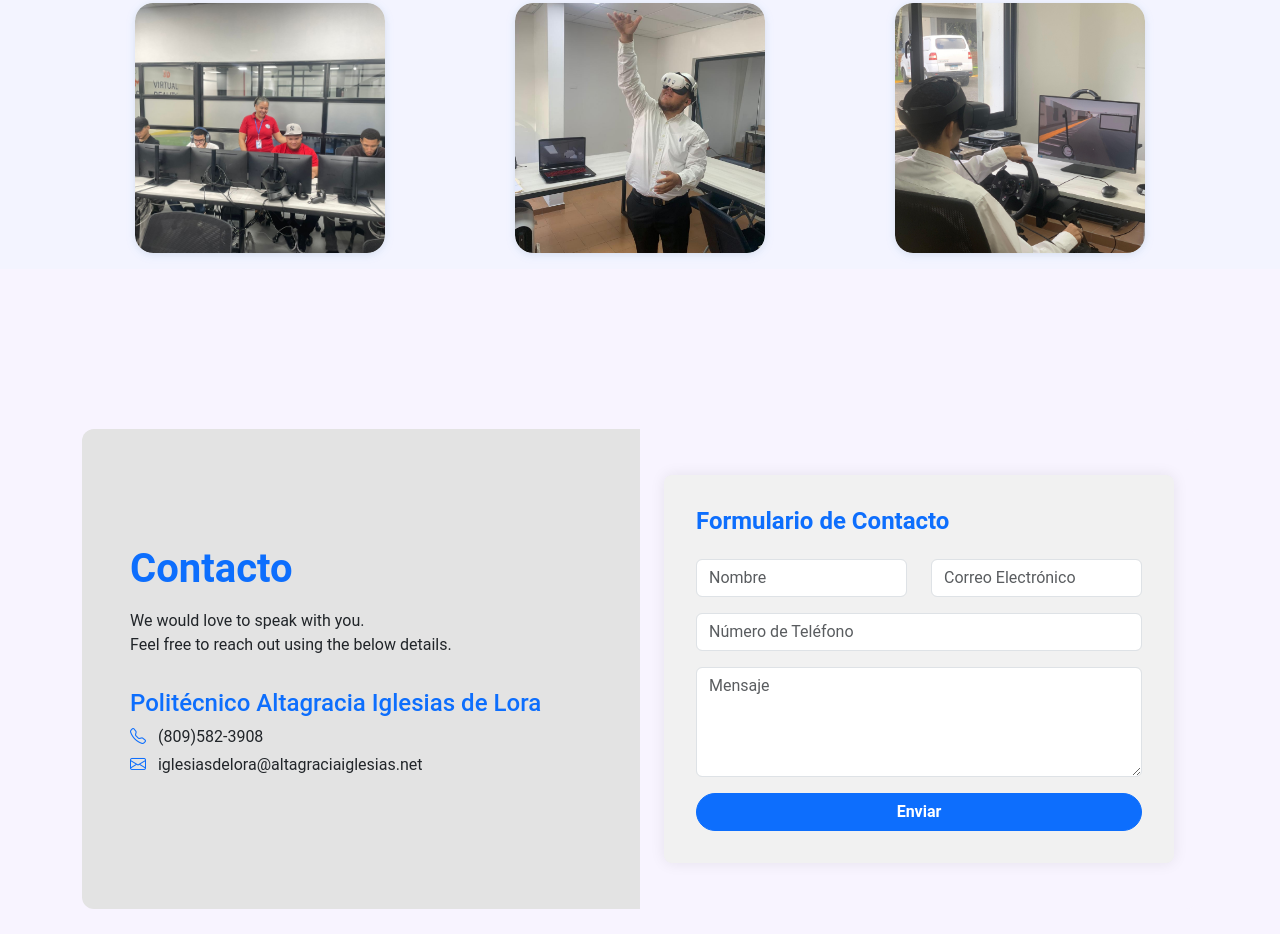
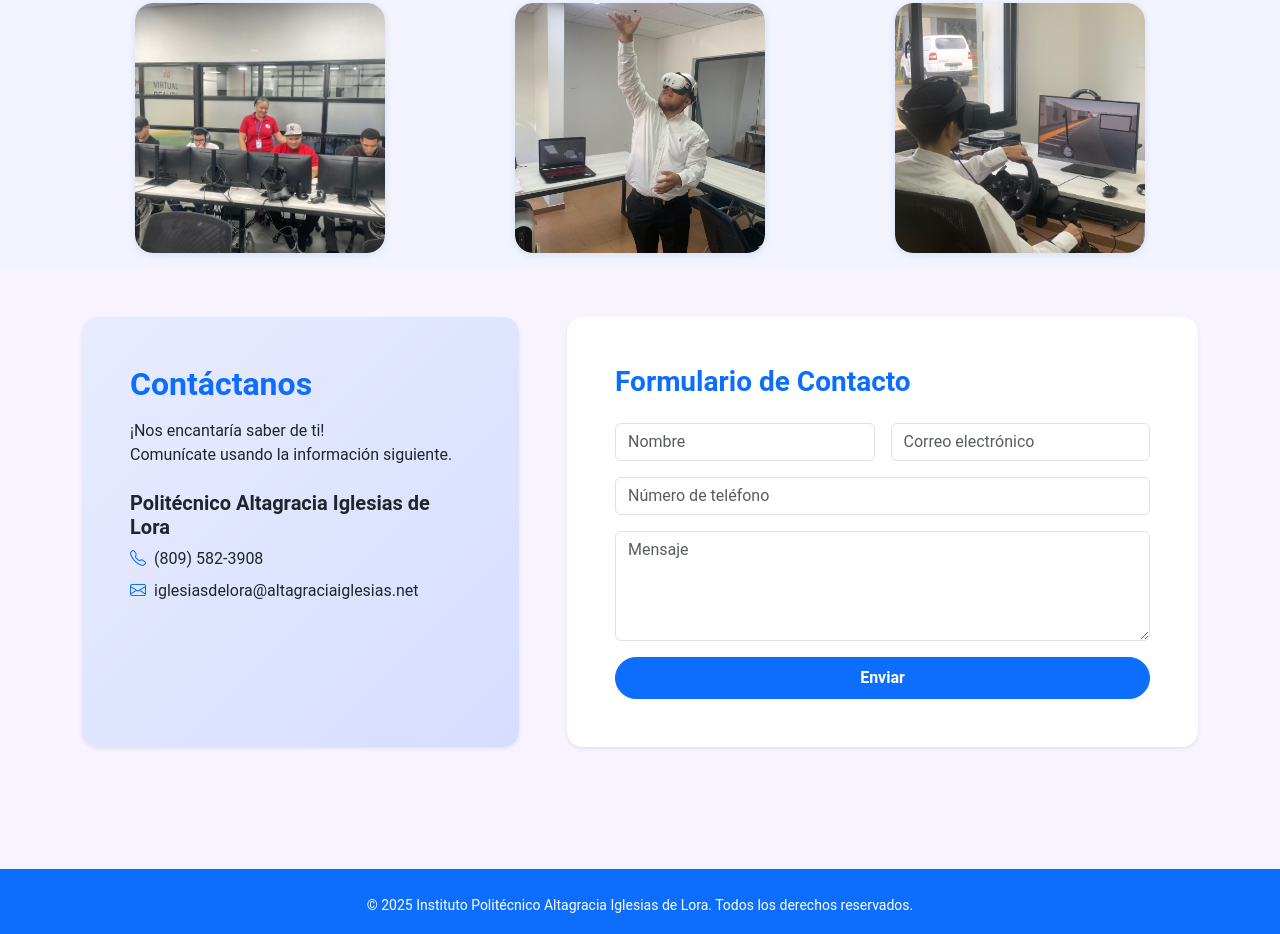
Before and after one commit to teacherluis1/Politecnico-Altagracia-Iglesias-de-Lora, a plain HTML site: page index.html in a window 1280 px wide. Shown: the part 2986-3920 px from the top of the page. Drawn offline with nearby package versions, Linux system fonts and the light colour scheme.

Commit message:
arregle la parte de contactos un poco

```diff
--- a/components/contacto.html
+++ b/components/contacto.html
@@ -1,33 +1,48 @@
-<section id="contactos" class="py-5 bg-light d-flex align-items-center min-vh-100" style="background:#f8f4ff !important;">
+<!-- components/contacto.html -->
+<section id="contactos" class="py-5 position-relative" style="background:#f8f4ff;">
   <div class="container">
-    <div class="row g-0">
-      <div class="col-md-6 d-flex flex-column justify-content-center p-5" style="background:#e3e3e3; min-height:480px; border-radius:12px 0 0 12px;">
-        <h2 class="text-primary fw-bold mb-3" style="font-size:2.5rem;">Contacto</h2>
-        <p class="mb-2">We would love to speak with you.<br>Feel free to reach out using the below details.</p>
-        <h4 class="text-primary mt-4 mb-2">Politécnico Altagracia Iglesias de Lora</h4>
-        <p class="mb-1"><i class="bi bi-telephone text-primary me-2"></i> (809)582-3908</p>
-        <p><i class="bi bi-envelope text-primary me-2"></i> iglesiasdelora@altagraciaiglesias.net</p>
+    <div class="row g-lg-5 align-items-stretch">
+
+      <!-- DATOS DE CONTACTO -->
+      <div class="col-lg-5 mb-4 mb-lg-0">
+        <article class="contact-card h-100 p-5 rounded-4 shadow-sm">
+          <h2 class="fw-bold text-primary mb-3">Contáctanos</h2>
+          <p class="mb-4">¡Nos encantaría saber de ti!<br>Comunícate usando la información siguiente.</p>
+
+          <h5 class="fw-semibold mb-1">Politécnico Altagracia Iglesias de Lora</h5>
+          <ul class="list-unstyled lh-lg mb-0">
+            <li><i class="bi bi-telephone me-2 text-primary"></i>(809) 582-3908</li>
+            <li><i class="bi bi-envelope me-2 text-primary"></i>iglesiasdelora@altagraciaiglesias.net</li>
+          </ul>
+        </article>
       </div>
-      <div class="col-md-6 d-flex align-items-center justify-content-center p-4" style="background:#f8f4ff; min-height:480px; border-radius:0 12px 12px 0;">
-        <form action="https://formspree.io/f/fbebwlqa" method="POST" class="w-100" style="max-width:520px; background:#f1f1f1; border-radius:8px; padding:32px; box-shadow:0 0 15px rgba(0,0,0,0.08);">
-          <h4 class="text-primary fw-semibold mb-4">Formulario de Contacto</h4>
-          <div class="row mb-3">
-            <div class="col">
-              <input type="text" class="form-control" placeholder="Nombre" required>
+
+      <!-- FORMULARIO -->
+      <div class="col-lg-7">
+        <form action="https://formspree.io/f/fbebwlqa" method="POST"
+              class="contact-form h-100 p-5 rounded-4 shadow-sm bg-white">
+          <h3 class="fw-semibold text-primary mb-4">Formulario de Contacto</h3>
+
+          <div class="row g-3">
+            <div class="col-md-6">
+              <input type="text" name="name" class="form-control" placeholder="Nombre" required>
             </div>
-            <div class="col">
-              <input type="email" class="form-control" placeholder="Correo Electrónico" required>
+            <div class="col-md-6">
+              <input type="email" name="_replyto" class="form-control" placeholder="Correo electrónico" required>
+            </div>
+            <div class="col-12">
+              <input type="tel" name="phone" class="form-control" placeholder="Número de teléfono">
+            </div>
+            <div class="col-12">
+              <textarea rows="4" name="message" class="form-control" placeholder="Mensaje" required></textarea>
+            </div>
+            <div class="col-12">
+              <button class="btn btn-primary w-100 fw-semibold py-2">Enviar</button>
             </div>
           </div>
-          <div class="mb-3">
-            <input type="text" class="form-control" placeholder="Número de Teléfono">
-          </div>
-          <div class="mb-3">
-            <textarea class="form-control" rows="4" placeholder="Mensaje" required></textarea>
-          </div>
-          <button type="submit" class="btn btn-primary w-100 fw-semibold" style="border-radius:20px;">Enviar</button>
         </form>
       </div>
+
     </div>
   </div>
 </section>
--- a/css/main.css
+++ b/css/main.css
@@ -136,3 +136,47 @@ section {
 .titulos-img:hover{
   transform: scale(1.08);
 }
+#titulos {
+  padding-bottom: 14rem; /* el espacio que quieras */
+}
+
+/* —— Contacto —— */
+.contact-card{
+  background: linear-gradient(135deg,#e9ecff 0%,#d6ddff 100%);
+  transition: box-shadow .25s, transform .25s;
+}
+.contact-card:hover{
+  transform: translateY(-6px);
+  box-shadow:0 12px 32px rgba(33,150,243,.15);
+}
+
+.contact-form{
+  transition: box-shadow .25s, transform .25s;
+}
+.contact-form:hover{
+  transform: translateY(-6px);
+  box-shadow:0 12px 32px rgba(0,0,0,.08);
+}
+
+/* Foco suave en campos */
+.contact-form .form-control:focus{
+  border-color:#2196f3;
+  box-shadow:0 0 0 .15rem rgba(33,150,243,.25);
+}
+
+/* Botón */
+.contact-form button{
+  border-radius:2rem;
+}
+
+/* Responsivo → espaciado vertical */
+@media (max-width: 991.98px){
+  #contactos .contact-card,
+  #contactos .contact-form{
+    border-radius:1.25rem;
+  }
+}
+#contactos {
+  min-height: 75vh;
+  padding-bottom: 6rem;
+}
```
